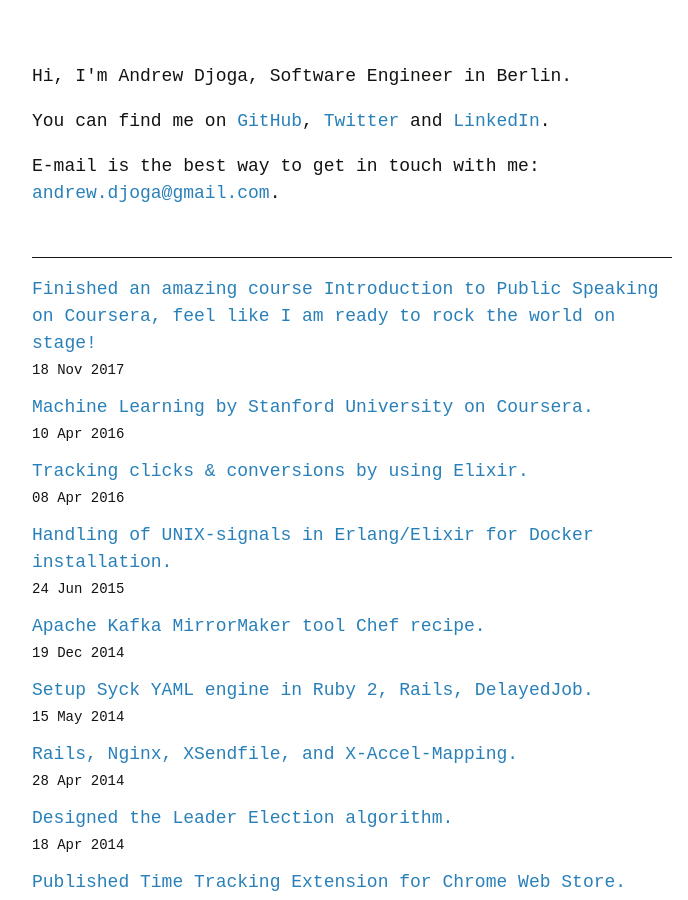
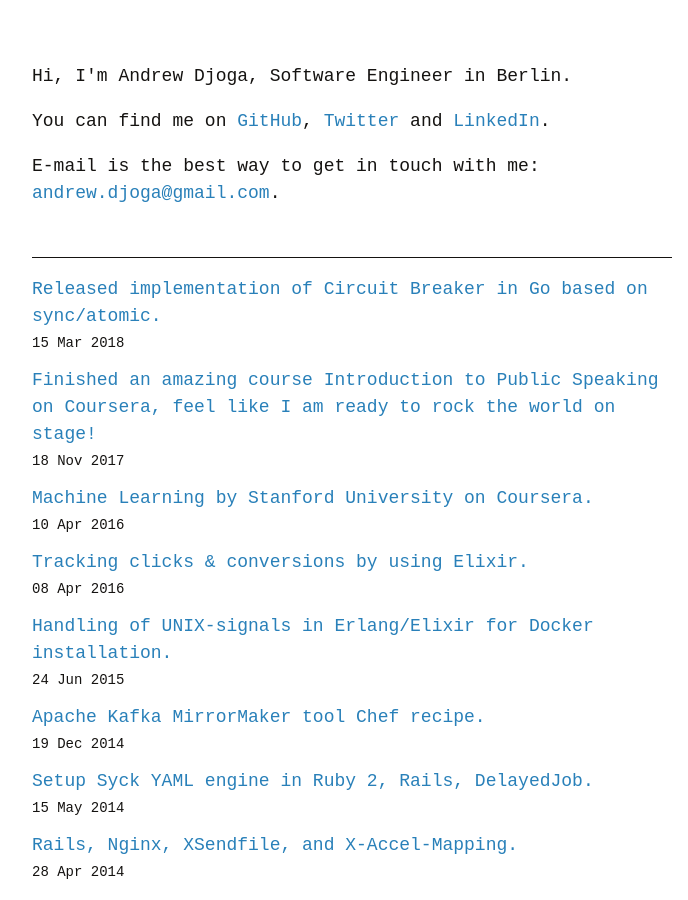
Before and after one commit to andriidzhoha/andriidzhoha.github.io, a Jekyll site: the page built from index.html, in a window 1280 px wide and 900 px high. Shown: the whole window, without its empty margins (288-976 px from the left). Built offline with Jekyll 4.4.1, drawn with Linux system fonts in a browser that asks for light colours; some web fonts are replaced.

Commit message:
Circuit breaker release post

```diff
--- a/_config.yml
+++ b/_config.yml
@@ -1,4 +1,8 @@
 activities:
+  -
+    text: "Released implementation of Circuit Breaker in Go based on sync/atomic."
+    date: 2018-03-15
+    link: 'https://github.com/djo/circuit'
   -
     text: "Finished an amazing course Introduction to Public Speaking on Coursera, feel like I am ready to rock the world on stage!"
     date: 2017-11-18
```
